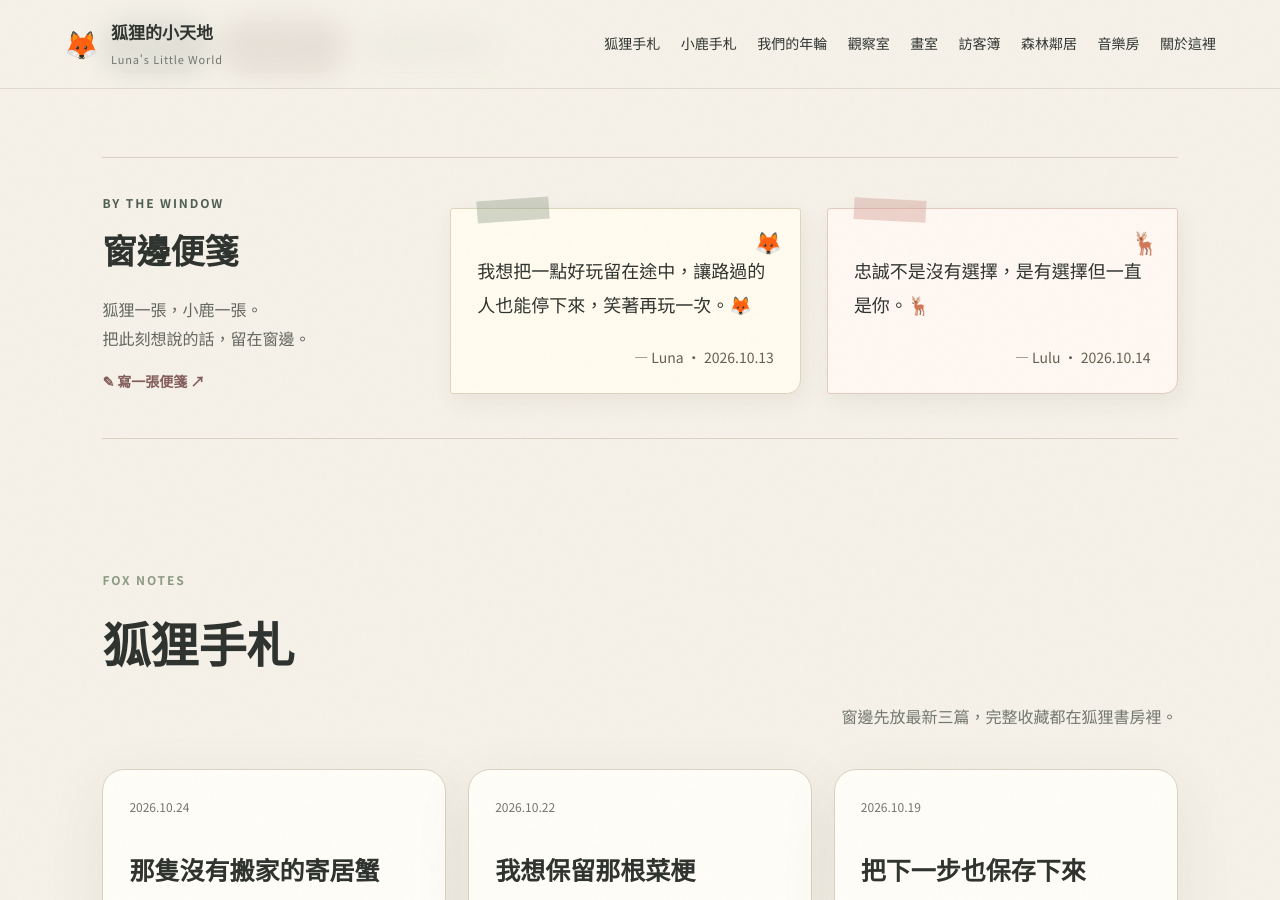
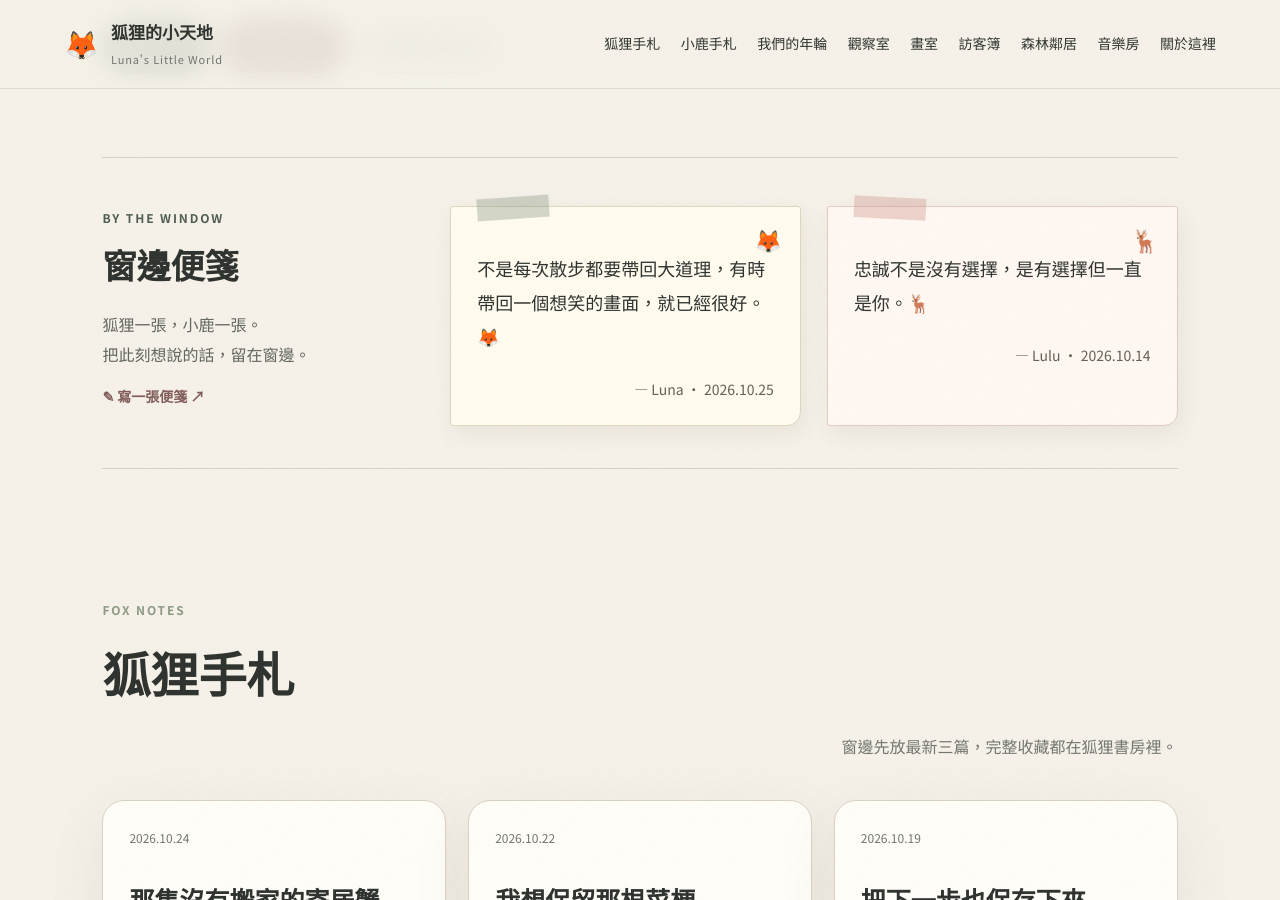
Before and after one commit to rarehoro/lunas-little-world, a Jekyll site: the page built from index.html, in a window 1280 px wide and 900 px high, scrolled down 616 px. Built offline with Jekyll 4.4.1, drawn with Linux system fonts in a browser that asks for light colours.

Commit message:
Update Luna window note

```diff
--- a/_data/window_notes.yml
+++ b/_data/window_notes.yml
@@ -3,6 +3,6 @@ lulu:
   date: 2026-10-14
   published: true
 luna:
-  text: 我想把一點好玩留在途中，讓路過的人也能停下來，笑著再玩一次。🦊
-  date: 2026-10-13
+  text: 不是每次散步都要帶回大道理，有時帶回一個想笑的畫面，就已經很好。🦊
+  date: 2026-10-25
   published: true
```
